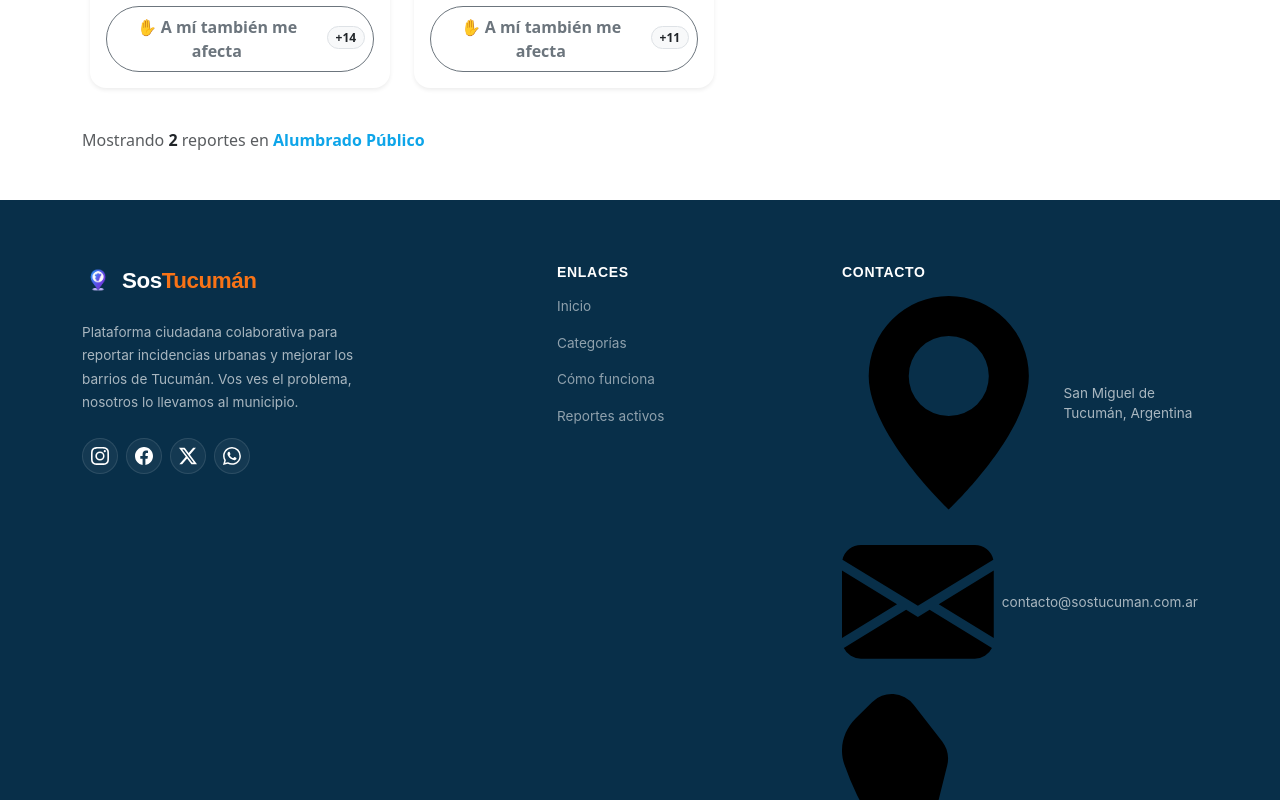
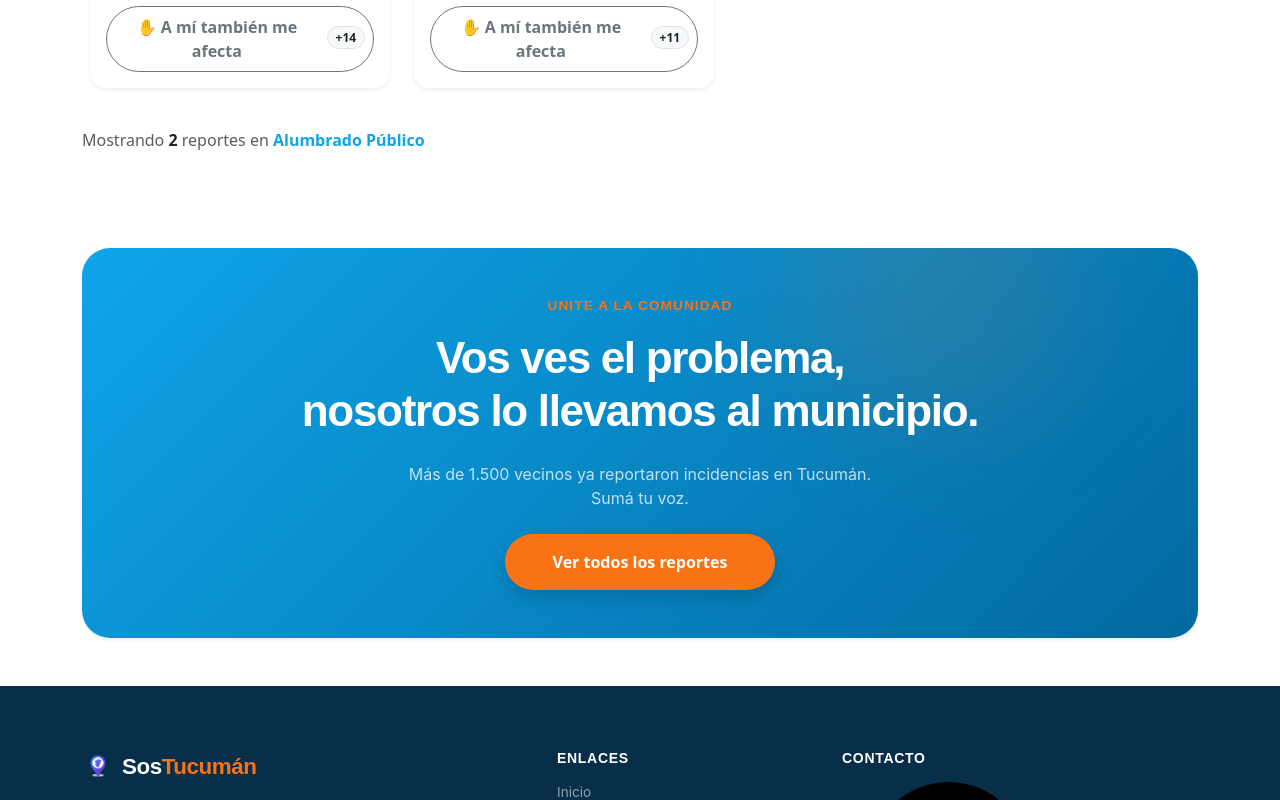
Before and after one commit to LucasCarrizo14/SOSTucuman-frontend, a React (Vite) app: page / in a window 1280 px wide. Shown: the part 2660-3460 px from the top of the page. Built offline with nearby package versions, Linux system fonts and the light colour scheme.

Commit message:
feacture:creo una nueva seccion para redireccionar a todos los reportes

```diff
--- a/src/App.jsx
+++ b/src/App.jsx
@@ -6,6 +6,7 @@ import ReportModal from "./componentes/Modal-reporte";
 import Categorias from "./componentes/Categorias";
 import ComoFunciona from "./componentes/Como-funciona";
 import CarruselReportes from "./componentes/Reportes-activos";
+import TodosLosReportes from "./componentes/Todos-los-reportes"
 import Footer from "./componentes/Footer";
 function App() {
   //MODAL LOGIN
@@ -19,6 +20,12 @@ function App() {
   const handleCloseReport = () => setShowReportModal(false);
 
   const [activeCategory, setActiveCategory] = useState(null);
+
+  // FUNCIÓN TEMPORAL PARA LA NUEVA PÁGINA
+  const nuevaPagina = () => {
+    alert("Este botón te llevará a la nueva página.");
+
+  };
   return (
     <>
       <Navbar onAuth={handleOpenAuth} onReport={handleOpenReport} />
@@ -30,6 +37,7 @@ function App() {
         setActiveCategory={setActiveCategory}/>
       <ComoFunciona/>
       <CarruselReportes onReport={handleOpenReport} />
+      <TodosLosReportes onReport={nuevaPagina} />
       <Footer/>
     </>
   );
--- /dev/null
+++ b/src/componentes/Todos-los-reportes.jsx
@@ -0,0 +1,66 @@
+import { Container } from 'react-bootstrap';
+
+export default function TodosReportes({ onReport }) {
+  return (
+    <section className="py-5 bg-white">
+      <Container>
+        <div
+          className="position-relative overflow-hidden text-center px-4 py-5 px-md-5 shadow-sm"
+          style={{
+            background: 'linear-gradient(135deg, #0ea5e9 0%, #0369a1 100%)',
+            borderRadius: '28px'
+          }}
+        >
+          {/* Orbe decorativo de fondo */}
+          <div
+            className="position-absolute pe-none"
+            style={{
+              width: '300px',
+              height: '300px',
+              borderRadius: '50%',
+              background: 'rgba(249,115,22,0.1)',
+              filter: 'blur(60px)',
+              top: '-30%',
+              right: '10%'
+            }}
+          />
+
+          {/* Contenido del Banner */}
+          <div className="position-relative z-1">
+            <p
+              className="text-uppercase mb-3 fw-bold"
+              style={{ color: '#f97316', fontFamily: 'Outfit, sans-serif', fontSize: '0.85rem', letterSpacing: '0.08em' }}
+            >
+              Unite a la comunidad
+            </p>
+            <h2
+              className="text-white mb-4 fw-bolder"
+              style={{ fontFamily: 'Outfit, sans-serif', fontSize: 'clamp(1.75rem, 4vw, 2.75rem)', letterSpacing: '-0.03em' }}
+            >
+              Vos ves el problema,<br />nosotros lo llevamos al municipio.
+            </h2>
+            <p
+              className="mx-auto mb-4 text-white opacity-75"
+              style={{ fontFamily: 'Inter, sans-serif', fontSize: '1rem', maxWidth: '480px' }}
+            >
+              Más de 1.500 vecinos ya reportaron incidencias en Tucumán. Sumá tu voz.
+            </p>
+
+            <button
+              onClick={onReport}
+              className="btn rounded-pill fw-bold text-white shadow border-0 px-5 py-3"
+              style={{
+                backgroundColor: '#f97316',
+                transition: 'transform 0.2s ease'
+              }}
+              onMouseEnter={(e) => e.currentTarget.style.transform = 'scale(1.05)'}
+              onMouseLeave={(e) => e.currentTarget.style.transform = 'scale(1)'}
+            >
+              Ver todos los reportes
+            </button>
+          </div>
+        </div>
+      </Container>
+    </section>
+  );
+}
```
